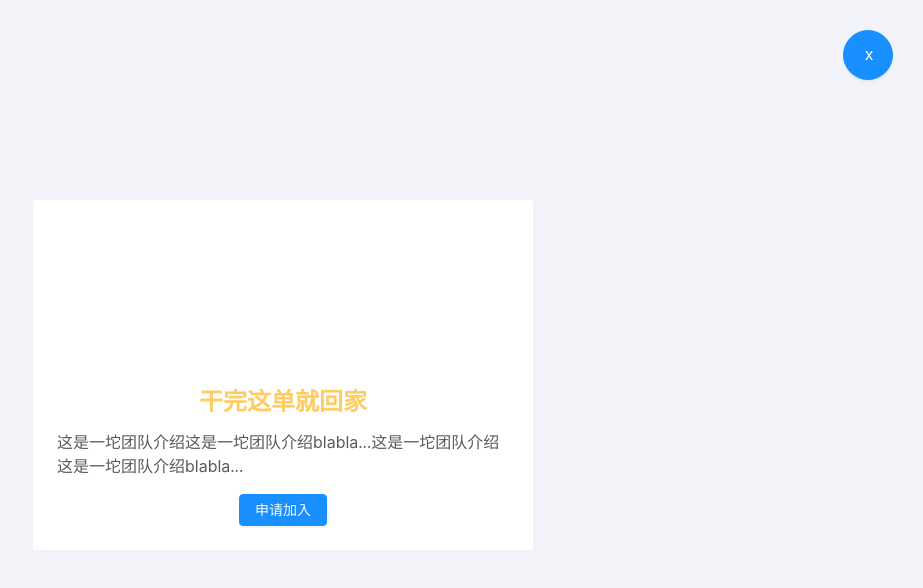
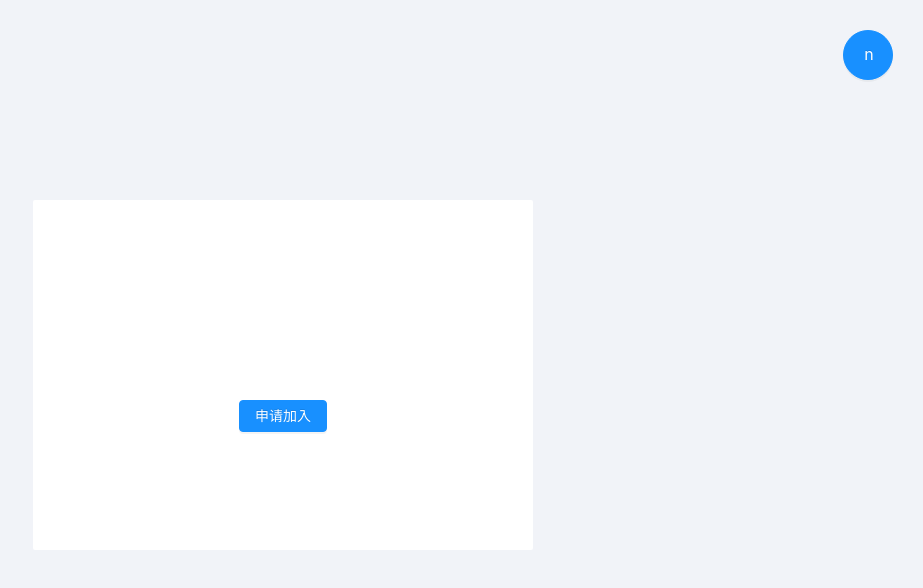
Before and after one commit to YuKi74/meeting-table, a Vue app in the folder frontend/: page /team in a window 1280 px wide. Shown: the top 588 px of the page, without its empty margins (357-1280 px from the left). Built offline with nearby package versions, Linux system fonts and the light colour scheme.

Commit message:
Optimize variable naming style. Closes #36

```diff
--- a/frontend/src/views/team/VisitorsView.vue
+++ b/frontend/src/views/team/VisitorsView.vue
@@ -1,13 +1,13 @@
 <template>
     <body>
-        <div class="create-card">
+        <div class="card">
             <card :bordered="false" style="width: 500px">
                 <icon class="icon" type="team" />
-                <p class="create-title">{{ name }}</p>
-                <p class="create-content">
+                <p class="title">{{ name }}</p>
+                <p class="content">
                     {{ description }}
                 </p>
-                <a-button type="primary" @click="AttendRequest">
+                <a-button type="primary" @click="attendRequest">
                     申请加入
                 </a-button>
             </card>
@@ -45,17 +45,16 @@ export default {
     data() {
         return {
             islogin: true,
-            selfname: 'xxxx',
-            name: '干完这单就回家',
-            description:
-                '这是一坨团队介绍这是一坨团队介绍blabla...这是一坨团队介绍这是一坨团队介绍blabla...',
+            selfname: 'name',
+            name: '',
+            description: '',
         };
     },
     mounted: function () {
         // TODO 获取团队信息
     },
     methods: {
-        AttendRequest() {
+        attendRequest() {
             // TODO 申请加入
         },
     },
@@ -63,7 +62,7 @@ export default {
 </script>
 
 <style scoped>
-.create-card {
+.card {
     display: flex;
     justify-content: center;
     background: #f1f3f8;
@@ -73,7 +72,7 @@ export default {
     width: 100%;
     text-align: center;
 }
-.create-title {
+.title {
     color: #ffcc5f;
     font-size: 24px;
     font-weight: 900;
@@ -81,7 +80,7 @@ export default {
     width: 100%;
     text-align: center;
 }
-.create-content {
+.content {
     font-size: 16px;
     width: 100%;
     text-align: start;
```
Also changed, not shown: frontend/src/components/team/TeamDetail.vue (+4 -4 lines).
